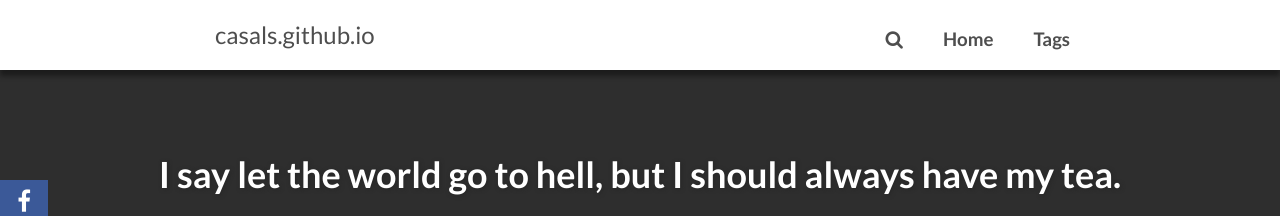
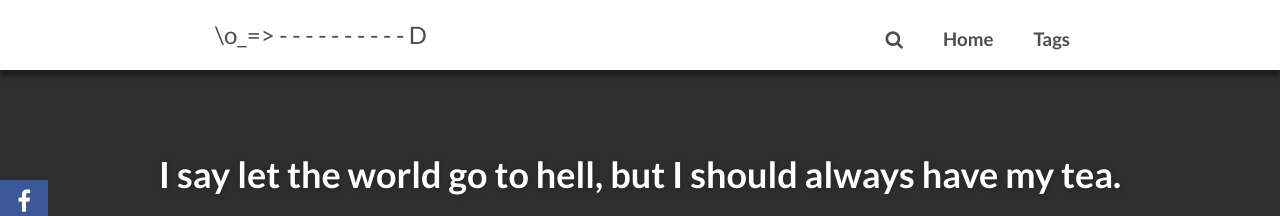
Before and after one commit to casals/casals.github.io, a Jekyll site: the page built from index.html, in a window 1280 px wide. Shown: the top 216 px of the page. Built offline with Jekyll 4.4.1, drawn with Linux system fonts in a browser that asks for light colours; nearby versions of some CDN libraries; the list of posts is cut into pages by our own code; comment, search, counter and statistics services are not loaded.

```diff
--- a/_config.yml
+++ b/_config.yml
@@ -1,4 +1,4 @@
-title:
+title:            \o_=> - - - - - - - - - - D
 #description:      Describe your website here.
 
 # put your disqus here
```
